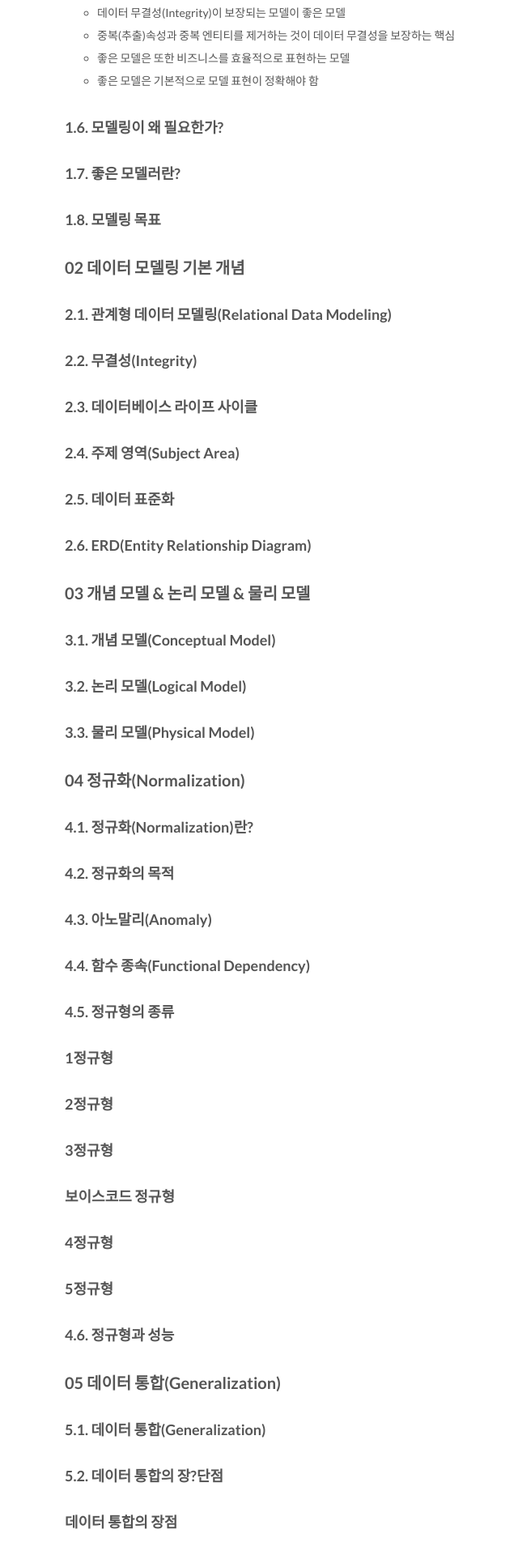
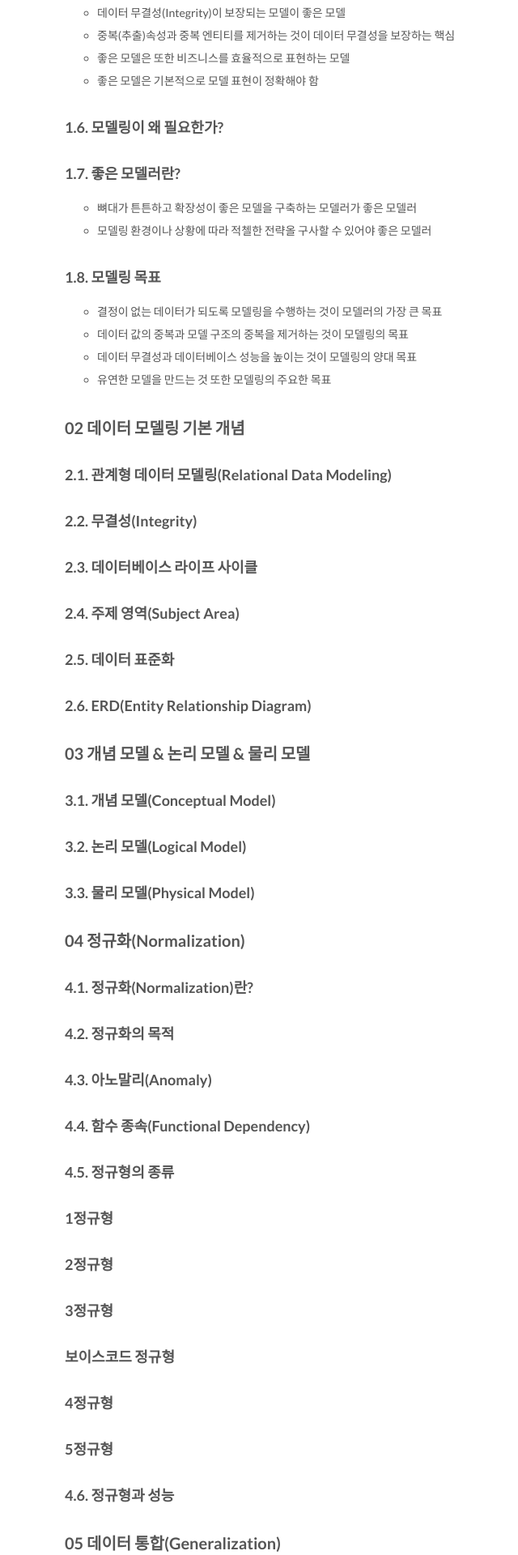
Before and after one commit to csj4032/csj4032.github.io, a Jekyll site: the page built from _posts/2018-05-02-관계형데이터모델링프리미엄가이드.md, in a window 1280 px wide. Shown: the part 1348-3268 px from the top of the page at 81% size, without its empty margins (210-850 px from the left). Built offline with Jekyll 4.4.1, drawn with Linux system fonts in a browser that asks for light colours; comment, search, counter and statistics services are not loaded.

Commit message:
관계형 데이터 모델링 프리미엄 가이드 포스팅 수정

```diff
--- a/_posts/2018-05-02-관계형데이터모델링프리미엄가이드.md
+++ b/_posts/2018-05-02-관계형데이터모델링프리미엄가이드.md
@@ -42,8 +42,14 @@ comments: true
 ### 1.6. 모델링이 왜 필요한가?
 
 ### 1.7. 좋은 모델러란?
+* 뼈대가 튼튼하고 확장성이 좋은 모델을 구축하는 모델러가 좋은 모델러
+* 모델링 환경이나 상황에 따라 적첼한 전략올 구사할 수 있어야 좋은 모델러
 
 ### 1.8. 모델링 목표
+* 결정이 없는 데이터가 되도록 모델링을 수행하는 것이 모델러의 가장 큰 목표
+* 데이터 값의 중복과 모델 구조의 중복을 제거하는 것이 모델링의 목표
+* 데이터 무결성과 데이터베이스 성능을 높이는 것이 모델링의 양대 목표
+* 유연한 모델을 만드는 것 또한 모델링의 주요한 목표
 
 ## 02 데이터 모델링 기본 개념
 
```
